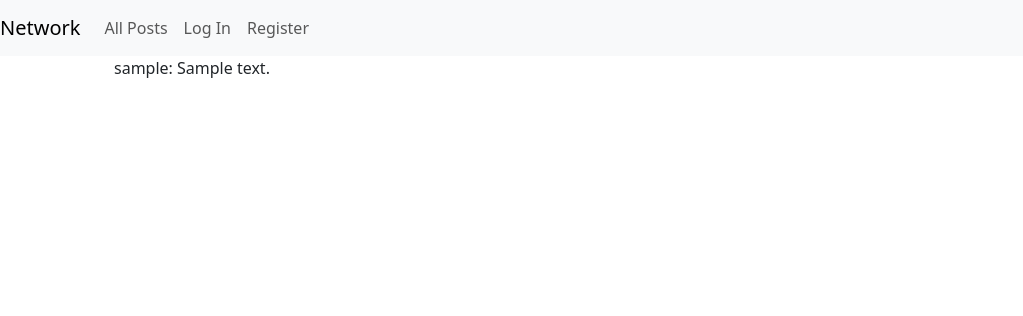
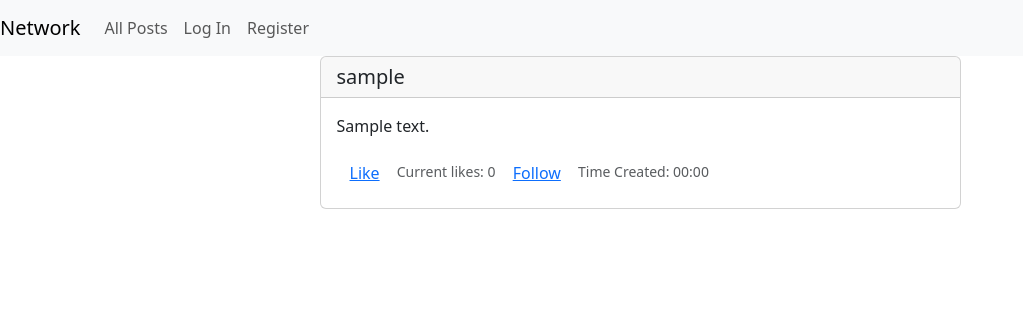
Before and after one commit to NearBee/Js-Network, a Django app: page / in a window 1280 px wide. Shown: the top 316 px of the page, without its empty margins (0-1023 px from the left). Run offline with Django 3.2, Linux system fonts and the light colour scheme; tables that the repository leaves empty hold one stand-in row (values such as "Sample post").

Commit message:
Simple layout for how posts will look WIP

```diff
--- a/network/templates/network/index.html
+++ b/network/templates/network/index.html
@@ -1,13 +1,43 @@
 {% extends "network/layout.html" %}
+{% load static %}
 
 {% block body %}
 <div class="container">
-    <div class="row">
-        <div class="col">
+    <div class="row justify-content-center">
+        <div class="col-7">
             {% for post in posts %}
-            <ul>{{ post.user }}: {{ post.comment_field }}</ul>
+
+            <div class="card">
+                <!-- Add some sort of profile elements in header AFTER profile creation -->
+                <h5 class="card-header">{{ post.user }}</h5>
+                <div class="card-body">
+                    <p class="card-text">{{ post.comment_field }}</p>
+
+                    <button id="likeButton" class="btn btn-link">Like</button>
+
+                    <small class="text-muted">Current likes: 0</small>
+                    <!-- Can be further improved when like function is finished-->
+
+                    {% if request.user != post.user %}
+                    <button class="btn btn-link">Follow</button>
+                    {% endif %}
+
+                    {% if request.user == post.user %}
+                    <button class="btn btn-link">Edit</button>
+                    {% endif %}
+
+                    <small class="text-muted">Time Created: 00:00</small> <!-- Need to used "CREATED AT" here-->
+                </div>
+            </div>
+
+            <!-- <ul>{{ post.user }}: {{ post.comment_field }}</ul> -->
             {% endfor %}
         </div>
     </div>
 </div>
+
+{% block script %}
+<script src="{% static 'network/script.js' %}"></script>
 {% endblock %}
+
+{% endblock %}
```
